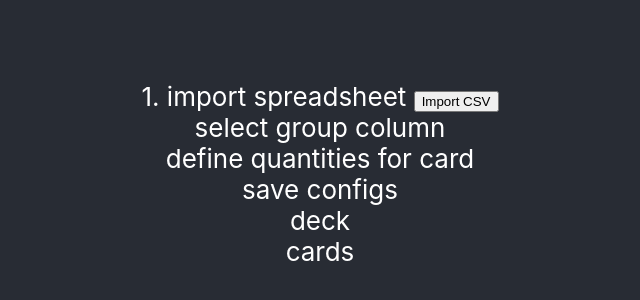
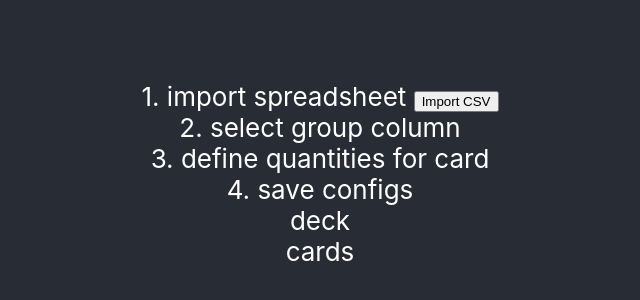
Before and after one commit to gabrielrodriguesleite/AppDeliveryGo, a React (Create React App) app in the folder web/: page / in a window 1280 px wide. Shown: the part 226-526 px from the top of the page, without its empty margins (320-960 px from the left). Built offline with nearby package versions, Linux system fonts and the light colour scheme.

Commit message:
[feat] App ConfigZone added

```diff
--- a/web/src/App.js
+++ b/web/src/App.js
@@ -1,14 +1,13 @@
 import React from 'react';
 import './App.css';
+import ConfigsZone from './components/Configs';
 import ImportZone from './components/Import';
 
 function App() {
   return (
     <div className="App">
       {ImportZone()}
-      <div>select group column</div>
-      <div>define quantities for card</div>
-      <div>save configs</div>
+      {ConfigsZone()}
       <div>
         deck
         <div>cards</div>
```
